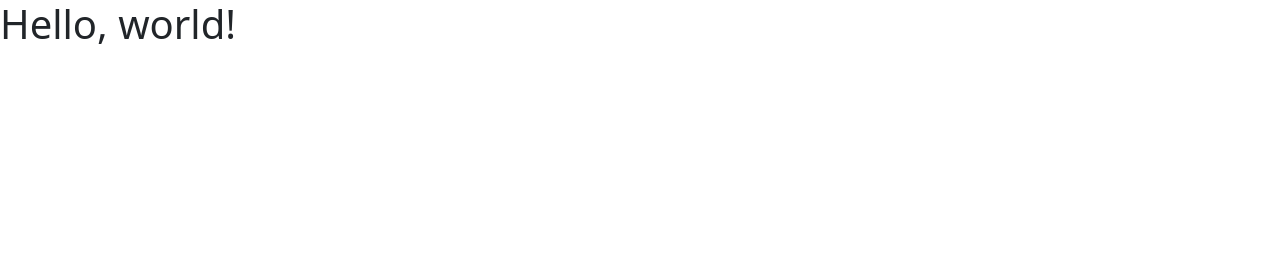
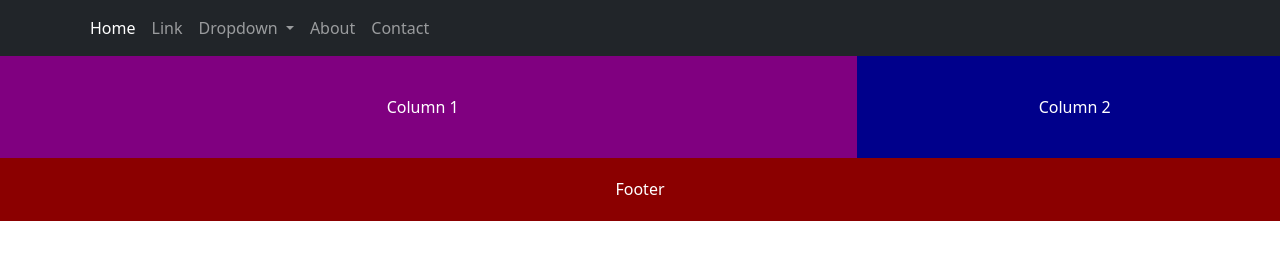
Before and after one commit to OnkurLal/collab-practice, a plain HTML site: page index.html in a window 1280 px wide. Drawn offline with nearby package versions, Linux system fonts and the light colour scheme.

Commit message:
added nav, columns, and footer for homework

```diff
--- a/css/style.css
+++ b/css/style.css
@@ -0,0 +1,16 @@
+#col1{
+    background-color: purple;
+    color: white;
+}
+#col2{
+    background-color: darkblue;
+    color: white;
+}
+.column{
+    padding: 3%;
+}
+footer{
+    padding: 1.5%;
+    background-color: darkred;
+    color: white;
+}
--- a/index.html
+++ b/index.html
@@ -3,7 +3,7 @@
   <head>
     <meta charset="utf-8" />
     <meta name="viewport" content="width=device-width, initial-scale=1" />
-    <title>Bootstrap-Boilerplate</title>
+    <title>Collab Practice</title>
     <link
       href="https://cdn.jsdelivr.net/npm/bootstrap@5.2.1/dist/css/bootstrap.min.css"
       rel="stylesheet"
@@ -13,7 +13,69 @@
     <link rel="stylesheet" href="css/style.css" />
   </head>
   <body>
-    <h1>Hello, world!</h1>
+    <nav class="navbar navbar-expand-md navbar-dark bg-dark">
+      <div class="container">
+        <button
+          class="navbar-toggler"
+          type="button"
+          data-bs-toggle="collapse"
+          data-bs-target="#navbarSupportedContent"
+          aria-controls="navbarSupportedContent"
+          aria-expanded="false"
+          aria-label="Toggle navigation"
+        >
+          <span class="navbar-toggler-icon"></span>
+        </button>
+        <div class="collapse navbar-collapse" id="navbarSupportedContent">
+          <ul class="navbar-nav me-auto mb-2 mb-lg-0">
+            <li class="nav-item">
+              <a class="nav-link active" aria-current="page" href="#">Home</a>
+            </li>
+            <li class="nav-item">
+              <a class="nav-link" href="#">Link</a>
+            </li>
+            <li class="nav-item dropdown">
+              <a
+                class="nav-link dropdown-toggle"
+                href="#"
+                role="button"
+                data-bs-toggle="dropdown"
+                aria-expanded="false"
+              >
+                Dropdown
+              </a>
+              <ul class="dropdown-menu">
+                <li><a class="dropdown-item" href="#">Action</a></li>
+                <li><a class="dropdown-item" href="#">Another action</a></li>
+                <li><hr class="dropdown-divider" /></li>
+                <li>
+                  <a class="dropdown-item" href="#">Something else here</a>
+                </li>
+              </ul>
+            </li>
+            <li class="nav-item">
+              <a class="nav-link" href="#">About</a>
+              <li class="nav-item">
+                <a class="nav-link" href="#">Contact</a>
+              </li>
+            </li>
+          </ul>
+        </div>
+      </div>
+    </nav>
+    <div class="text-center">
+      <div class="row">
+        <div class="col-8 column" id="col1">
+          Column 1
+        </div>
+        <div class="col column" id="col2">
+          Column 2
+        </div>
+      </div>
+    </div>
+    <footer class="text-center">
+      Footer
+    </footer>
     <script
       src="https://cdn.jsdelivr.net/npm/bootstrap@5.2.1/dist/js/bootstrap.bundle.min.js"
       integrity="sha384-u1OknCvxWvY5kfmNBILK2hRnQC3Pr17a+RTT6rIHI7NnikvbZlHgTPOOmMi466C8"
```
